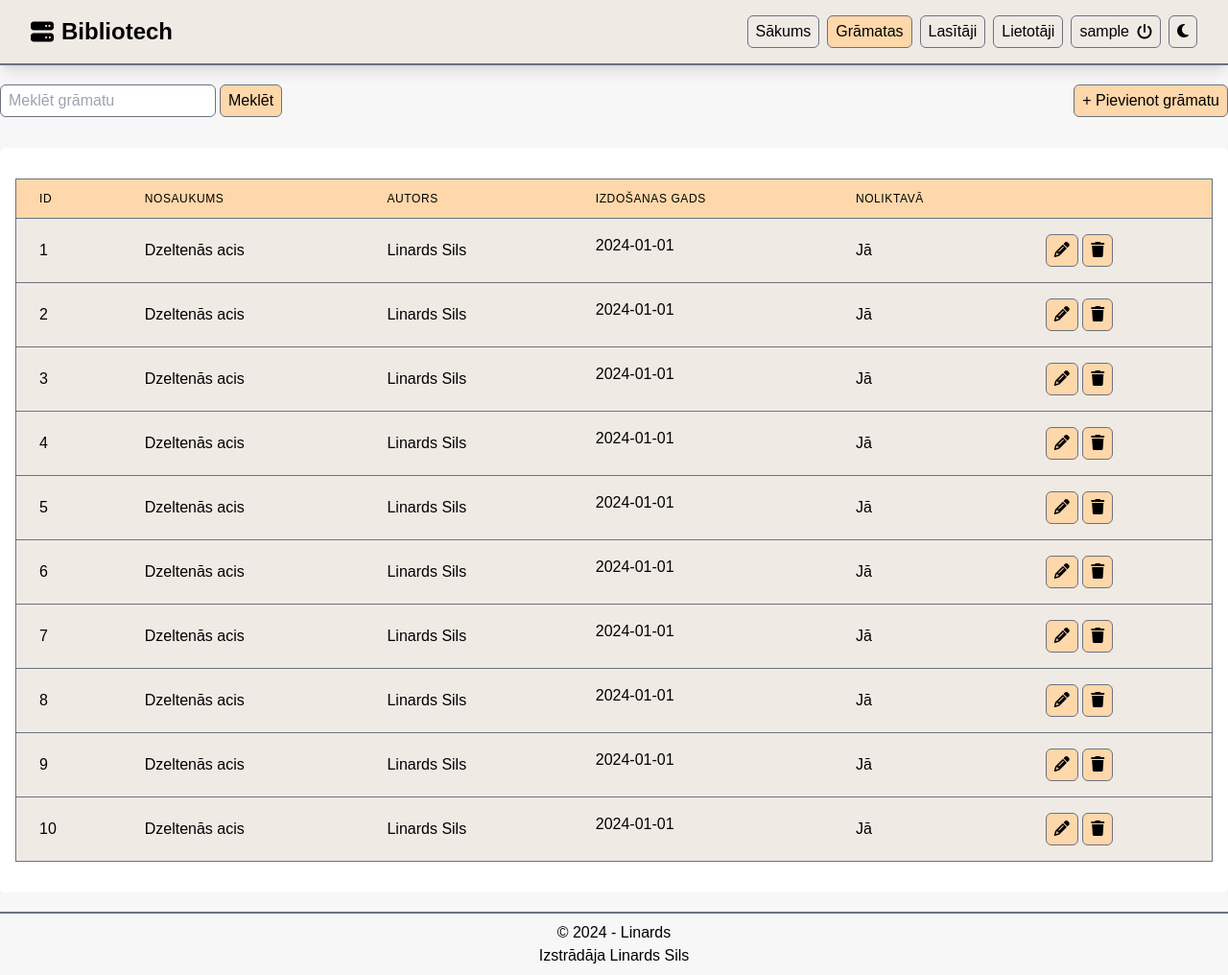
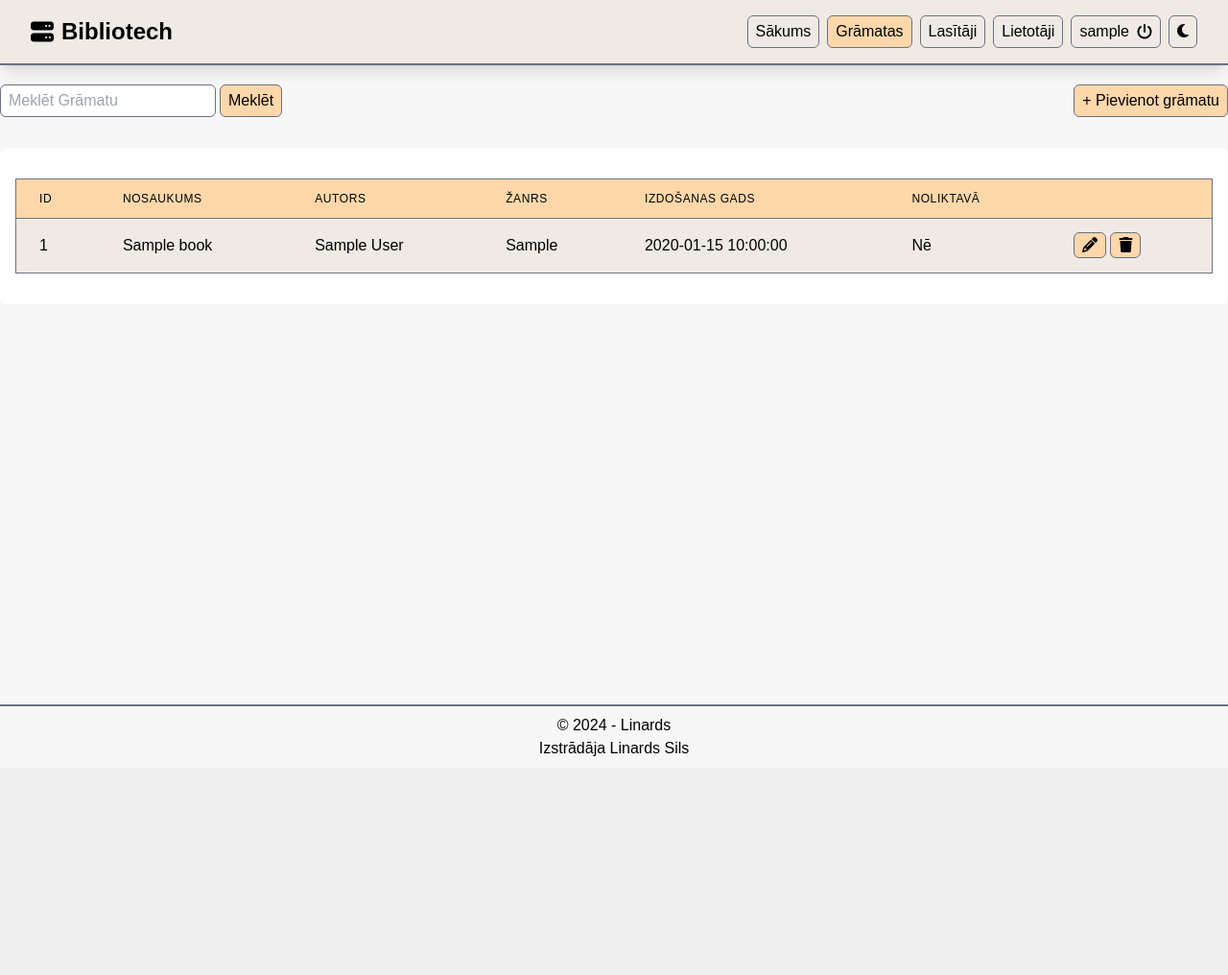
Before and after one commit to linciss/exam, a PHP site: page /admin/books.php in a window 1280 px wide. Shown: the whole page at 96% size. After the commit the page ends 788 px from the top, so only its background shows below. Run offline with PHP 8.4, Linux system fonts and the light colour scheme; the visitor is signed in with stand-in values (Sample User, id 1); tables that the repository leaves empty or names only in its code hold one stand-in row (values such as "Sample post"); a stand-in replaces the project's code that opens the database connection; some libraries are stand-ins or nearby versions.

Commit message:
feat: Add dynamic table row appending for books page

```diff
--- a/exammm/admin/books.php
+++ b/exammm/admin/books.php
@@ -13,16 +13,12 @@ session_start();
 
 <section class="flex flex-col gap-8">
 
-<div class="flex flex-row gap-2 justify-between items-center container mx-auto mt-5 md:px-0 px-8 text-black dark:text-white">
-    <form class="flex flex-row gap-1">
-        <input type="text" name="search" placeholder="Meklēt grāmatu" class="w-full xs:w-full border border-gray-500  px-2 py-1 rounded-md bg-white dark:bg-zinc-900">
-        <button type="submit" class="px-2 py-1 border border-gray-500 bg-orange-200 dark:bg-zinc-700 rounded-md">Meklēt</button>
-    </form>
+    <?php
+        $type = "Grāmatu";
+        $buttonType = "newBookButton";
 
-    <button class="px-2 py-1 border border-gray-500 bg-orange-200 dark:bg-zinc-700 rounded-md ">
-        <a href="add-book.php" class="" id="newBookButton">+ Pievienot grāmatu</a>
-    </button>
-</div>
+        require 'components/utils.php';
+    ?>
 
     <div class="overflow-hidden container mx-auto rounded-md bg-white dark:bg-black px-4 py-8 text-black dark:text-white">
         <?php
@@ -31,12 +27,11 @@ session_start();
         require 'components/table.php';
         ?>
     </div>
-
 </section>
 
-
-
 <?php
+    $modalType = 'bookModal';
+    require 'components/modal.php';
     require 'components/footer.php';
 ?>
 </body>
--- a/exammm/admin/components/footer.php
+++ b/exammm/admin/components/footer.php
@@ -1,5 +1,6 @@
-<footer>
-    <div class="mx-auto border-t-2 border-gray-500 w-full bottom-0 mt-5">
+</div>
+<footer class="w-full border-t-2 border-gray-500  bottom-0 mt-5">
+    <div class="mx-auto ">
         <div class="container mx-auto p-2">
             <div class="flex flex-col justify-center items-center">
                 <div class="col-md-6">
--- a/exammm/admin/components/header.php
+++ b/exammm/admin/components/header.php
@@ -44,7 +44,8 @@
     </style>
     <title><?php echo $pageTitle ?></title>
 </head>
-<body class="dark:bg-darkBody bg-body text-black dark:text-white">
+<body class="dark:bg-darkBody bg-body text-black dark:text-white flex flex-col min-h-screen">
+    <div class="flex-grow">
     <header class="flex justify-between px-8 py-4 bg-nav dark:bg-darkNav border-b-2 border-gray-500 shadow-lg">
             <a href="./" class="flex flex-row gap-2 items-center text-2xl font-bold " id="logo-text">
                 <i class="fa fa-server"></i> Bibliotech
--- /dev/null
+++ b/exammm/admin/components/modal.php
@@ -0,0 +1,26 @@
+
+<div class=" fixed top-0 bottom-0 right-0 left-0 hidden justify-center items-center mx-auto z-10 bg-[rgba(0,0,0,0.7)]" id="<?php echo $modalType ?>">
+    <div class="rounded-md border border-gray-500 md:w-1/3 w-11/12 bg-body dark:bg-darkBody py-4 px-8 relative">
+        <div class="cursor-pointer absolute top-2 right-2 py-1 px-2 bg-orange-200 dark:bg-zinc-700 border border-gray-500 rounded-md" id="modalClose">
+            <i class="fa fa-times"></i>
+        </div>
+        <h1 id="modalTitle" class="text-4xl text-center">Pietiekums</h1>
+        <form id="book-form" class="py-4 grid-cols-1 gap-8">
+            <div class="grid gap-4 grid-cols-2">
+                <label for="title" class="text-xl">Nosaukums:</label>
+                <input type="text" name="title" id="title" required class="shadow-md border border-gray-500 rounded-md p-1 dark:bg-zinc-900 bg-body">
+                <label for="author" class="text-xl">Autors:</label>
+                <input type="text" name="author" id="author" required class="shadow-md border border-gray-500 rounded-md p-1 dark:bg-zinc-900 bg-body">
+                <label for="genre" class="text-xl">Žanrs:</label>
+                <input type="text" name="genre" id="genre" required class="shadow-md border border-gray-500 rounded-md p-1 dark:bg-zinc-900 bg-body">
+                <label for="release" class="text-xl">Izlaiduma datums:</label>
+                <input type="date" name="release" id="release" required class="shadow-md border border-gray-500 rounded-md p-1 dark:bg-zinc-900 bg-body">
+            </div>
+            <div class="flex flex-col gap-2">
+                <label for="cover" class="text-xl text-left">Vāka bilde:</label>
+                <input type="file" name="cover" id="cover" required class="border border-gray-500 rounded-md p-1 dark:bg-zinc-900 bg-body">
+            </div>
+           <button type="submit" class="w-full mt-4 border border-gray-500 p-2 rounded-md hover:bg-nav bg-orange-200 dark:bg-darkBody dark:hover:bg-zinc-900">Pievienot</button>
+        </form>
+    </div>
+</div>
--- /dev/null
+++ b/exammm/admin/components/utils.php
@@ -0,0 +1,10 @@
+<div class="flex flex-row gap-2 justify-between items-center container mx-auto mt-5 md:px-0 px-8 text-black dark:text-white">
+    <form class="flex flex-row gap-1">
+        <input type="text" name="search" placeholder="Meklēt <?php echo $type ?>" class="w-full xs:w-full border border-gray-500  px-2 py-1 rounded-md bg-white dark:bg-zinc-900">
+        <button type="submit" class="hover:bg-nav px-2 py-1 border border-gray-500 bg-orange-200 dark:bg-zinc-700 rounded-md">Meklēt</button>
+    </form>
+
+    <button id="<?php echo $buttonType ?>" class="hover:bg-nav px-2 py-1 border border-gray-500 bg-orange-200 dark:bg-zinc-700 rounded-md ">
+        + Pievienot <?php echo $type ?>
+    </button>
+</div>
--- /dev/null
+++ b/exammm/admin/database/books/books.php
@@ -0,0 +1,28 @@
+<?php
+require '../config.php';
+
+$query = "SELECT * FROM ex_books ORDER BY book_id DESC";
+$result = mysqli_query($con, $query);
+
+
+if(!$result){
+    die('Invalid query: ' . mysqli_error());
+}
+
+$json = array();
+
+
+while($row = $result->fetch_assoc()){
+    $json[] = array(
+        'id' => htmlspecialchars($row['book_id']),
+        'name' => htmlspecialchars($row['name']),
+        'author' => htmlspecialchars($row['author']),
+        'releaseDate' => htmlspecialchars($row['release_date']),
+        'inStorage' => htmlspecialchars($row['in_storage']) === 'yes' ? "Jā" : "Nē",
+        'genre' => htmlspecialchars($row['genre']),
+    );
+}
+
+$jsonstring = json_encode($json);
+
+echo $jsonstring;
--- a/exammm/admin/index.php
+++ b/exammm/admin/index.php
@@ -6,6 +6,7 @@ session_start();
     }
 
     $pageTitle = 'Sākums';
+    $scriptName = 'index.js';
 
     require 'components/header.php';
 ?>
--- a/exammm/admin/login.php
+++ b/exammm/admin/login.php
@@ -47,7 +47,8 @@
     <script src="misc/login.js" defer></script>
 </head>
 
-<body class="flex items-center justify-center min-h-screen bg-body dark:bg-darkBody text-black dark:text-white flex-col">
+<body class="flex min-h-screen bg-body dark:bg-darkBody text-black dark:text-white flex-col">
+    <div class="flex-grow flex items-center justify-center">
     <div class="max-w-2xl w-full border border-gray-500 p-8 bg-modal dark:bg-darkModal shadow-lg rounded-md">
         <div class="flex flex-col gap-4">
             <h2 class="text-center text-3xl font-bold">Ielogoties sistēmā</h2>
@@ -66,7 +67,7 @@
                     <label class="text-xl">Parole:</label>
                     <input type="password" name="password" required class="border border-gray-500 rounded-md p-1 dark:bg-zinc-900 bg-body">
                 </div>
-                <button type="submit" name="login" class="border border-gray-500 p-2 rounded-md bg-body hover:bg-orange-200 dark:bg-darkBody dark:hover:bg-zinc-900">Nosūtīt</button>
+                <button type="submit" name="login" class="border border-gray-500 p-2 rounded-md bg-body hover:bg-modal bg-orange-200 dark:bg-darkBody dark:hover:bg-zinc-900">Nosūtīt</button>
             </form>
         </div>
     </div>
--- a/exammm/admin/scripts/books.js
+++ b/exammm/admin/scripts/books.js
@@ -1,4 +1,58 @@
 $(document).ready(() => {
+  const headings = [
+    'ID',
+    'Nosaukums',
+    'Autors',
+    'Žanrs',
+    'Izdošanas gads',
+    'Noliktavā',
+    '',
+  ];
+  $('#booksHead').append(
+    headings
+      .map((heading) => {
+        if (heading === 'Izdošanas gads') {
+          return `<th class="sm:px-6 px-2 py-3 text-left text-xs font-medium uppercase tracking-wider md:table-cell hidden">${heading}</th>`;
+        } else if (heading === 'Noliktavā') {
+          return `<th class="sm:px-6 px-2 py-3 text-left text-xs font-medium uppercase tracking-wider sm:table-cell hidden">${heading}</th>`;
+        } else {
+          return `<th class="sm:px-6 px-2 py-3 text-left text-xs font-medium uppercase tracking-wider">${heading}</th>`;
+        }
+      })
+      .join(''),
+  );
+  const fetchBooks = () => {
+    $.ajax({
+      url: 'database/books/books.php',
+      type: 'GET',
+      success: (res) => {
+        const books = JSON.parse(res);
+        let template = '';
+
+        books.forEach((book) => {
+          template += `<tr bookId="${book.id}" class="bg-nav dark:bg-darkNav border-b border-gray-500 ">
+            <td class="sm:px-6 px-2 py-4 ">${book.id}</td>
+            <td class="sm:px-6 px-2 py-4 ">${book.name}</td>
+            <td class="sm:px-6 px-2 py-4 ">${book.author}</td>
+            <td class="sm:px-6 px-2 py-4 ">${book.genre}</td>
+            <td class="sm:px-6 px-2 py-4 md:table-cell hidden">${book.releaseDate}</td>
+            <td class="sm:px-6 px-2 py-4 sm:table-cell hidden">${book.inStorage}</td>
+            <td class="sm:px-6 px-2 py-4 ">
+                <a class="px-2 cursor-pointer py-1 border border-gray-500 bg-orange-200 dark:bg-zinc-700 rounded-md"><i class="fa-solid fa-pencil"></i></a>
+                <a class="px-2 cursor-pointer py-1 border border-gray-500 bg-orange-200 dark:bg-zinc-700 rounded-md"><i class="fa-solid fa-trash"></i></a>
+            </td>
+        </tr>`;
+        });
+        $('#booksBody').html(template);
+      },
+      error: (err) => {
+        console.log(err);
+      },
+    });
+  };
+
+  fetchBooks();
+
   const updateText = () => {
     if (window.innerWidth < 515) {
       $('#newBookButton').text('+');
@@ -11,44 +65,17 @@ $(document).ready(() => {
 
   $(window).resize(updateText);
 
-  const headings = [
-    'ID',
-    'Nosaukums',
-    'Autors',
-    'Izdošanas gads',
-    'Noliktavā',
-    '',
-  ];
+  $('#newBookButton').click(() => {
+    $('#bookModal').toggleClass('show-menu');
+    $('#bookForm').trigger('reset');
+    $('#modalTitle').text('Pievienot grāmatu');
 
-  $('#booksHead').append(
-    headings
-      .map((heading) => {
-        if (heading === 'Izdošanas gads') {
-          return `<th class="sm:px-6 px-2 py-3 text-left text-xs font-medium uppercase tracking-wider sm:block hidden">${heading}</th>`;
-        } else {
-          return `<th class="sm:px-6 px-2 py-3 text-left text-xs font-medium uppercase tracking-wider">${heading}</th>`;
-        }
-      })
-      .join(''),
-  );
+    const formTemplate = `
 
-  $('#booksBody').append(
-    Array(10)
-      .fill(0)
-      .map(
-        (_, i) =>
-          `<tr class="bg-nav dark:bg-darkNav border-b border-gray-500 ">
-            <td class="sm:px-6 px-2 py-4 ">${i + 1}</td>
-            <td class="sm:px-6 px-2 py-4 ">Dzeltenās acis</td>
-            <td class="sm:px-6 px-2 py-4 ">Linards Sils</td>
-            <td class="sm:px-6 px-2 py-4 sm:block hidden">2024-01-01</td>
-            <td class="sm:px-6 px-2 py-4 ">Jā</td>
-            <td class="sm:px-6 px-2 py-4 ">
-                <button class="px-2 py-1 border border-gray-500 bg-orange-200 dark:bg-zinc-700 rounded-md"><i class="fa-solid fa-pencil"></i></button>
-                <button class="px-2 py-1 border border-gray-500 bg-orange-200 dark:bg-zinc-700 rounded-md"><i class="fa-solid fa-trash"></i></button>
-            </td>
-        </tr>`,
-      )
-      .join(''),
-  );
+    `;
+  });
+
+  $('#modalClose').click(() => {
+    $('#bookModal').toggleClass('show-menu');
+  });
 });
--- /dev/null
+++ b/exammm/admin/scripts/index.js
@@ -0,0 +1,3 @@
+$(document).ready(() => {
+  console.log('Hello from index.js');
+});
```
Lines whose indentation alone changed are shown as unchanged.
